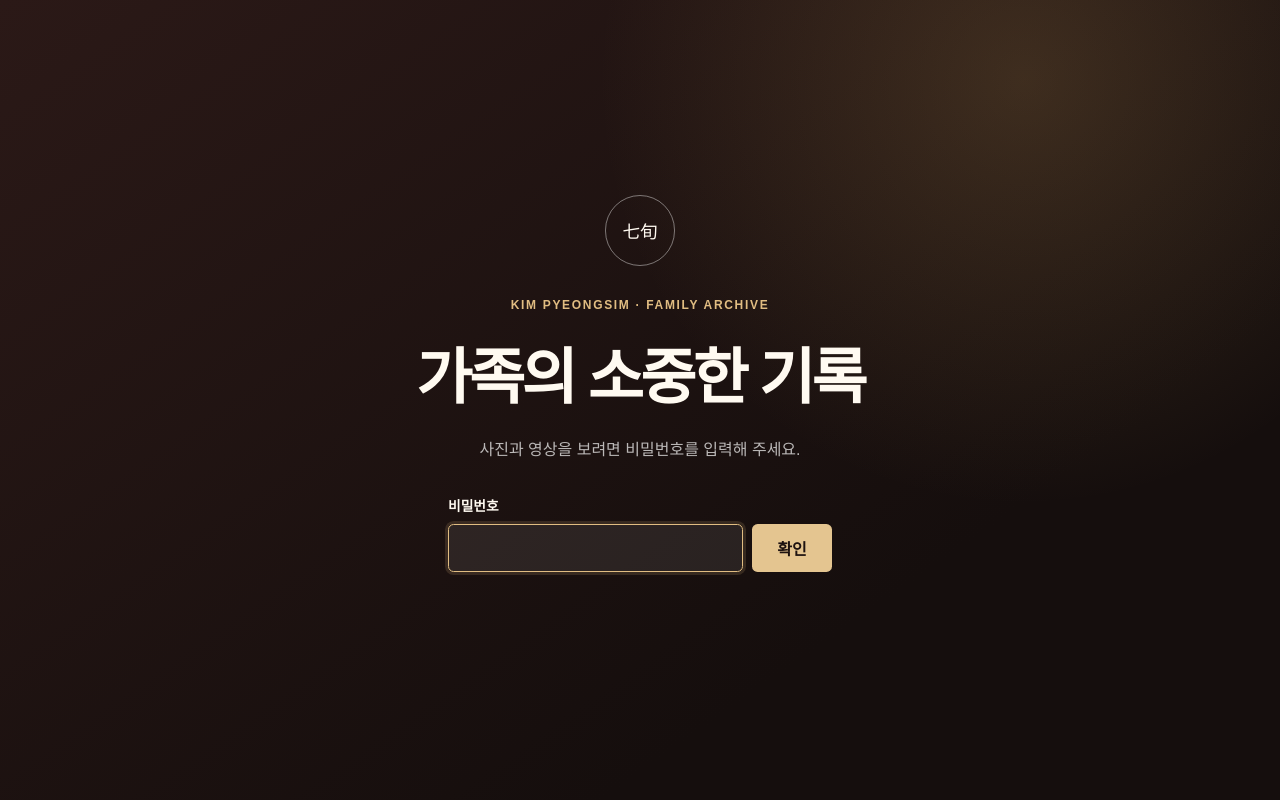
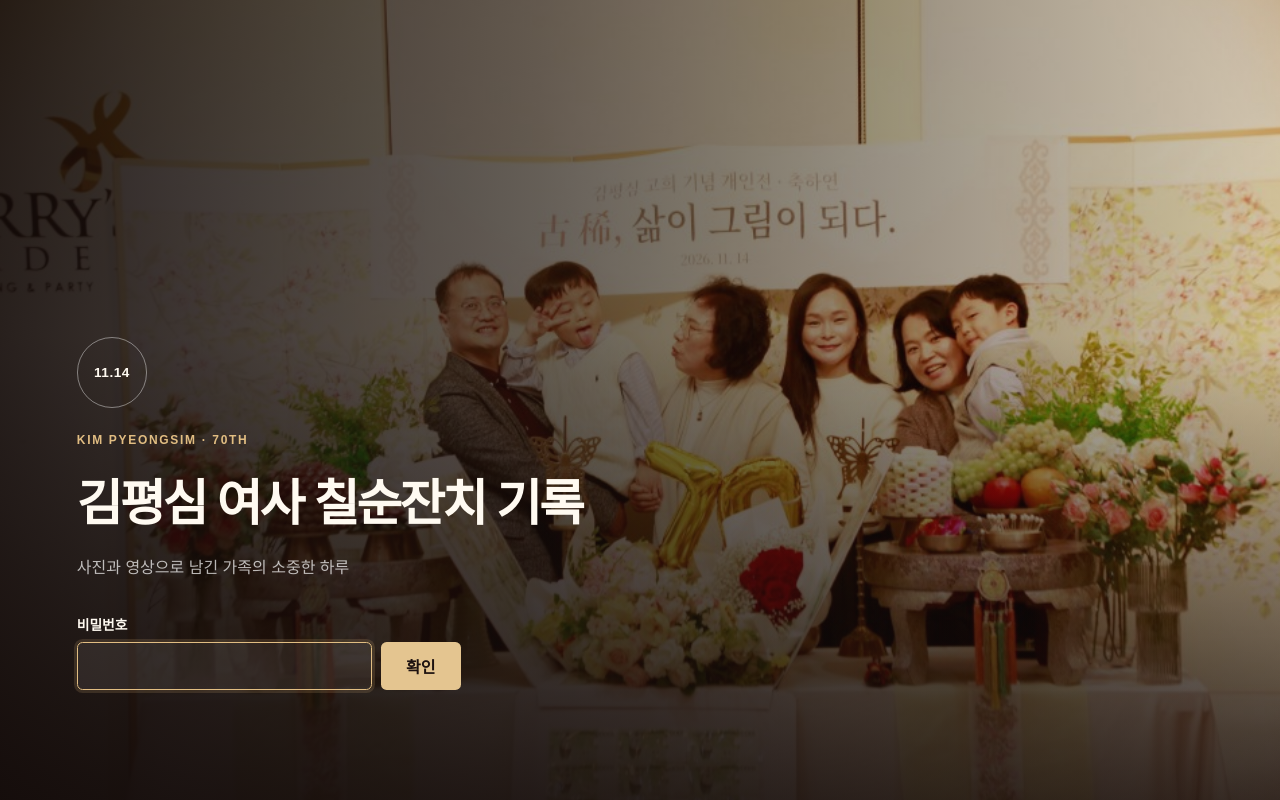
Before and after one commit to mincloud198-a11y/mincloud198-a11y.github.io, a plain HTML site: page public/index.html in a window 1280 px wide. Shown: the top 800 px of the page. Drawn offline with Linux system fonts and the light colour scheme.

Commit message:
Redesign archive access screen

```diff
--- a/public/index.html
+++ b/public/index.html
@@ -12,10 +12,10 @@
 <body class="is-locked">
   <div class="access-gate" data-access-gate>
     <div class="access-card">
-      <span class="access-mark" aria-hidden="true">七旬</span>
-      <p class="access-kicker">KIM PYEONGSIM · FAMILY ARCHIVE</p>
-      <h1>가족의 소중한 기록</h1>
-      <p>사진과 영상을 보려면 비밀번호를 입력해 주세요.</p>
+      <span class="access-mark" aria-hidden="true">11.14</span>
+      <p class="access-kicker">KIM PYEONGSIM · 70TH</p>
+      <h1>김평심 여사 칠순잔치 기록</h1>
+      <p>사진과 영상으로 남긴 가족의 소중한 하루</p>
       <form data-access-form>
         <label for="access-password">비밀번호</label>
         <div class="access-input-row">
--- a/public/styles.css
+++ b/public/styles.css
@@ -25,38 +25,55 @@ body.is-locked { overflow: hidden; }
   position: fixed;
   z-index: 200;
   inset: 0;
-  display: grid;
-  place-items: center;
-  padding: 1.25rem;
+  display: flex;
+  align-items: flex-end;
+  justify-content: flex-start;
+  overflow: hidden;
+  padding: clamp(2rem, 6vw, 6rem);
   color: var(--cream);
+  background: #150e0d;
+}
+.access-gate::before {
+  position: absolute;
+  inset: 0;
+  content: "";
+  background: url("assets/photos/photo-33.jpg") center 42% / cover no-repeat;
+  transform: scale(1.01);
+}
+.access-gate::after {
+  position: absolute;
+  inset: 0;
+  content: "";
   background:
-    radial-gradient(circle at 80% 10%, rgba(198,155,88,.2), transparent 34%),
-    linear-gradient(145deg, #2b1917, #150e0d 72%);
+    linear-gradient(90deg, rgba(18,10,9,.9) 0%, rgba(18,10,9,.65) 42%, rgba(18,10,9,.18) 100%),
+    linear-gradient(0deg, rgba(18,10,9,.78) 0%, transparent 58%);
 }
 .access-gate[hidden] { display: none; }
-.access-card { width: min(44rem, 100%); text-align: center; }
+.access-card { position: relative; z-index: 1; width: min(44rem, 100%); text-align: left; }
 .access-mark {
   display: grid;
   width: 4.4rem;
   height: 4.4rem;
   place-items: center;
-  margin: 0 auto 2rem;
+  margin: 0 0 1.6rem;
   border: 1px solid rgba(255,255,255,.42);
   border-radius: 50%;
-  font-family: var(--serif);
-  font-size: 1.1rem;
+  font-family: var(--sans);
+  font-size: .85rem;
+  font-weight: 700;
+  letter-spacing: .04em;
 }
 .access-kicker { margin: 0 0 1rem; color: #e1bd82; font-size: .75rem; font-weight: 700; letter-spacing: .14em; }
 .access-card h1 {
   margin: 0;
   font-family: var(--sans);
-  font-size: clamp(2rem, 5vw, 3.8rem);
+  font-size: clamp(1.35rem, 6.2vw, 3.1rem);
   font-weight: 700;
   letter-spacing: -.055em;
   white-space: nowrap;
 }
 .access-card > p:not(.access-kicker) { margin: 1.2rem 0 2.2rem; color: rgba(255,255,255,.7); font-size: 1rem; }
-.access-card form { width: min(24rem, 100%); margin: 0 auto; text-align: left; }
+.access-card form { width: min(24rem, 100%); margin: 0; text-align: left; }
 .access-card label { display: block; margin-bottom: .55rem; font-size: .86rem; font-weight: 650; }
 .access-input-row { display: grid; grid-template-columns: 1fr auto; gap: .55rem; }
 .access-input-row input {
```
